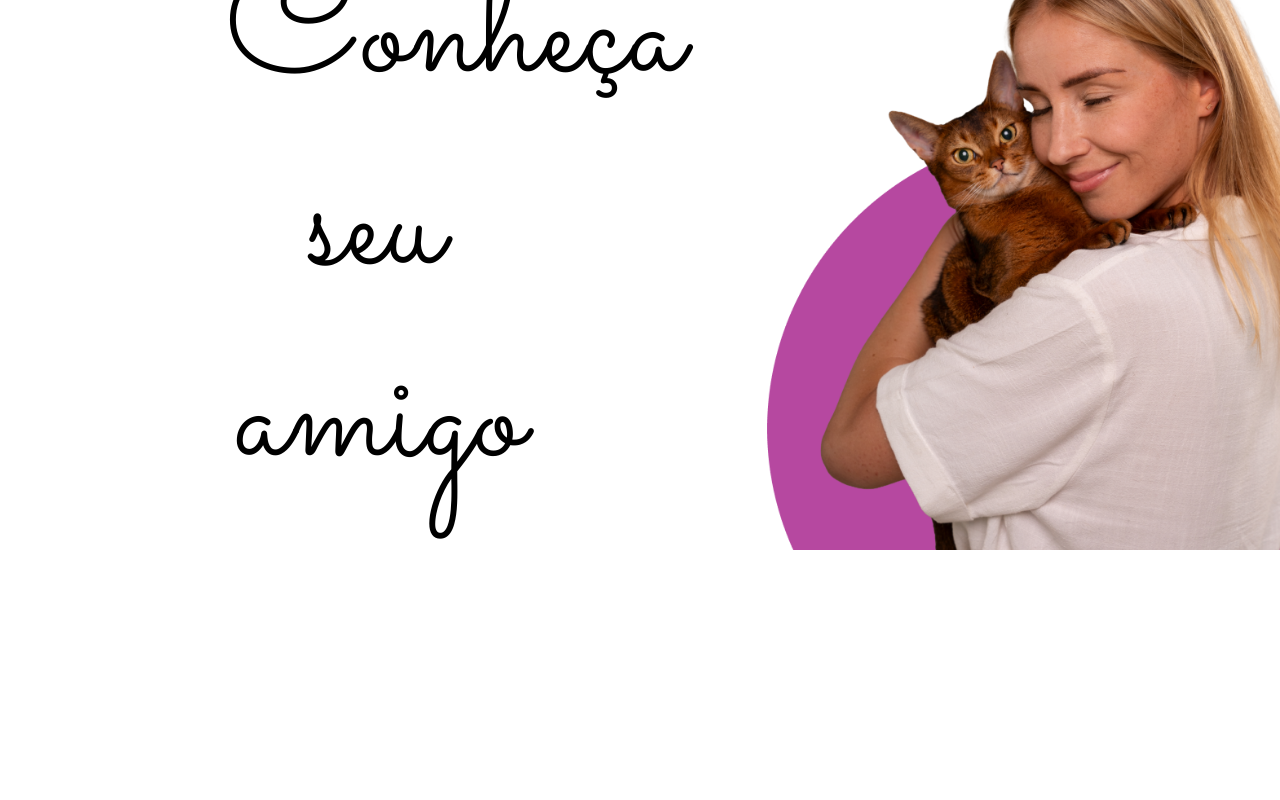
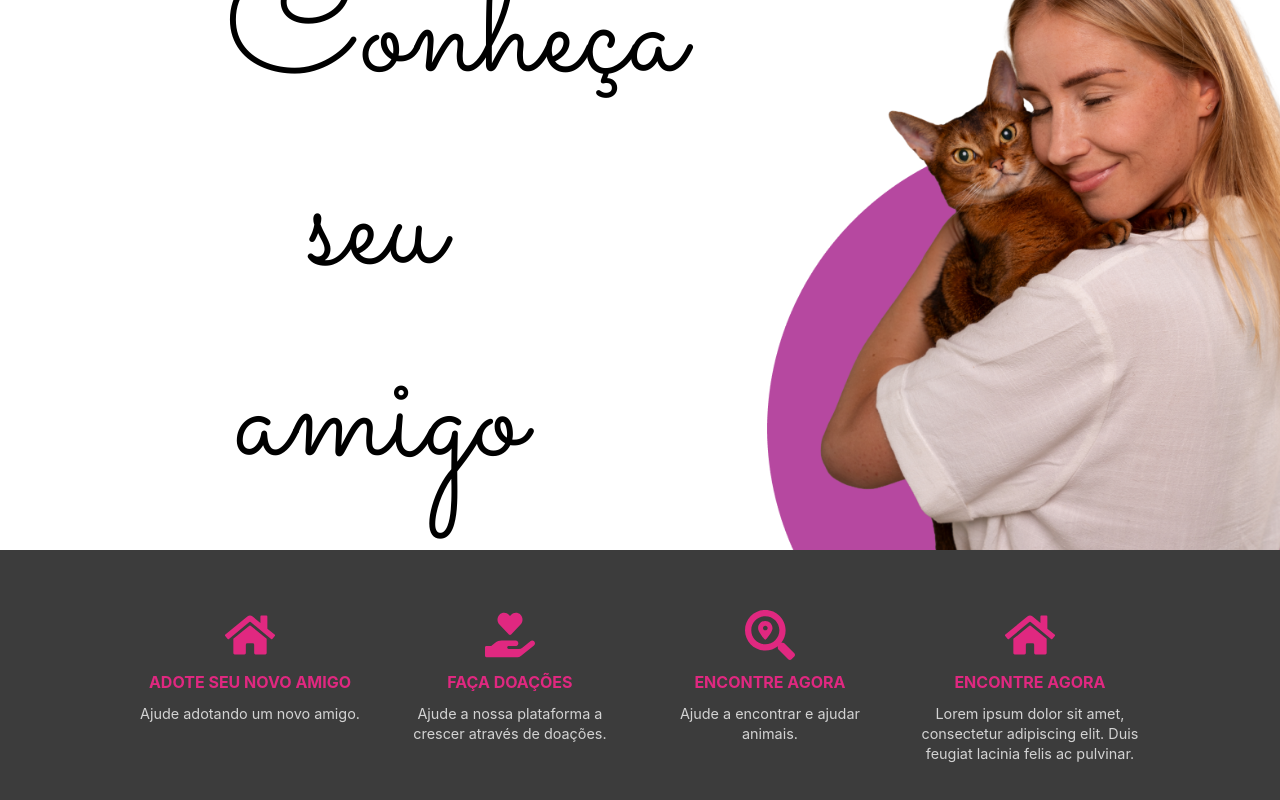
Before and after one commit to LucasFSouza552/frontend-web-pet, a React (Vite) app: page / in a window 1280 px wide. Shown: the part 250-1050 px from the top of the page. Before the commit the page ends 800 px from the top, so only its background shows below. Built offline with nearby package versions, Linux system fonts and the light colour scheme.

Commit message:
feat: seção de funcionalidades na home

```diff
--- a/package.json
+++ b/package.json
@@ -21,6 +21,7 @@
     "@eslint/js": "^9.33.0",
     "@types/react": "^19.1.10",
     "@types/react-dom": "^19.1.7",
+    "@types/styled-components": "^5.1.34",
     "@vitejs/plugin-react": "^5.0.0",
     "eslint": "^9.33.0",
     "eslint-plugin-react-hooks": "^5.2.0",
--- /dev/null
+++ b/src/components/FeatureCard.tsx
@@ -0,0 +1,40 @@
+import styled from 'styled-components';
+
+const CardContainer = styled.div`
+  display: flex;
+  flex-direction: column;
+  align-items: center;
+  text-align: center;
+  max-width: 220px;
+  gap: 10px;
+`;
+
+const IconWrapper = styled.div`
+  font-size: 50px;
+  color: #E02880;
+`;
+
+const CardTitle = styled.h3`
+  color: #E02880;
+  font-size: 1rem;
+  font-weight: bold;
+  text-transform: uppercase;
+  margin: 0;
+`;
+
+const CardDescription = styled.p`
+  color: #D3D3D3;
+  font-size: 0.9rem;
+  line-height: 1.4;
+  margin: 0;
+`;
+
+export function FeatureCard({ icon, title, description }: any) {
+  return (
+    <CardContainer>
+      <IconWrapper>{icon}</IconWrapper>
+      <CardTitle>{title}</CardTitle>
+      <CardDescription>{description}</CardDescription>
+    </CardContainer>
+  );
+}
--- a/src/pages/Home.tsx
+++ b/src/pages/Home.tsx
@@ -1,12 +1,16 @@
 import { HeaderComponent } from "../components/HeaderComponent";
 import IntroSection from "../sections/Home/IntroSection";
+import FeaturesSection from "../sections/Home/FeaturesSection";
 import Section from "../styles/SectionStyle";
 
 export default function HomeSection() {
   return (
-    <Section>
-      <HeaderComponent />
-      <IntroSection />
-    </Section>
+    <>
+      <Section>
+        <HeaderComponent />
+        <IntroSection />
+      </Section>
+      <FeaturesSection />
+    </>
   );
 }
--- /dev/null
+++ b/src/sections/Home/FeaturesSection.tsx
@@ -0,0 +1,51 @@
+import styled from 'styled-components';
+import { FaHome, FaHandHoldingHeart, FaSearchLocation } from 'react-icons/fa';
+import { FeatureCard } from '../../components/FeatureCard';
+
+const SectionContainer = styled.section`
+  background-color: #3C3C3C;
+  padding: 60px 20px;
+  display: flex;
+  justify-content: center;
+  align-items: flex-start;
+  flex-wrap: wrap;
+  gap: 40px;
+`;
+
+const featuresData = [
+  {
+    icon: <FaHome />,
+    title: 'Adote seu novo amigo',
+    description: 'Ajude adotando um novo amigo.',
+  },
+  {
+    icon: <FaHandHoldingHeart />,
+    title: 'Faça Doações',
+    description: 'Ajude a nossa plataforma a crescer através de doações.',
+  },
+  {
+    icon: <FaSearchLocation />,
+    title: 'Encontre Agora',
+    description: 'Ajude a encontrar e ajudar animais.',
+  },
+  {
+    icon: <FaHome />,
+    title: 'Encontre Agora',
+    description: 'Lorem ipsum dolor sit amet, consectetur adipiscing elit. Duis feugiat lacinia felis ac pulvinar.',
+  }
+];
+
+export default function FeaturesSection() {
+  return (
+    <SectionContainer>
+      {featuresData.map((feature, index) => (
+        <FeatureCard
+          key={index}
+          icon={feature.icon}
+          title={feature.title}
+          description={feature.description}
+        />
+      ))}
+    </SectionContainer>
+  );
+}
```
Also changed, not shown: 1 other file (tests, documents, lock files or other folders).
